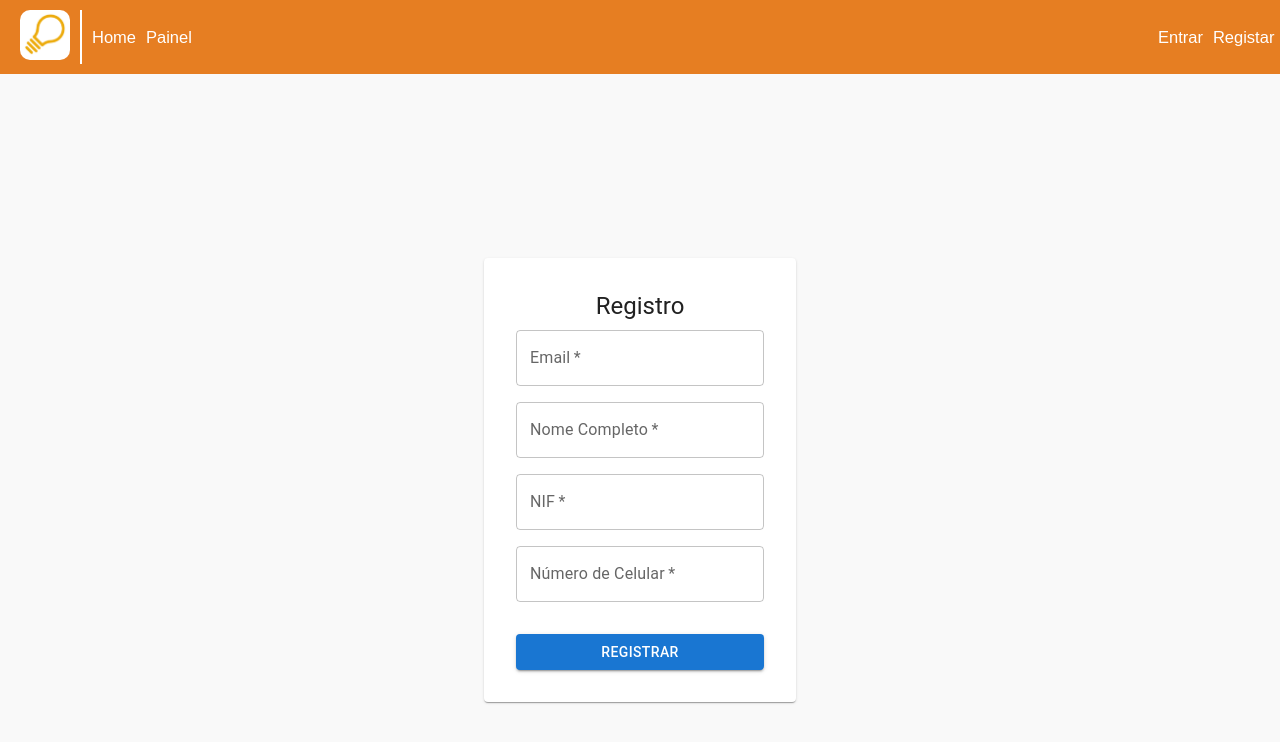
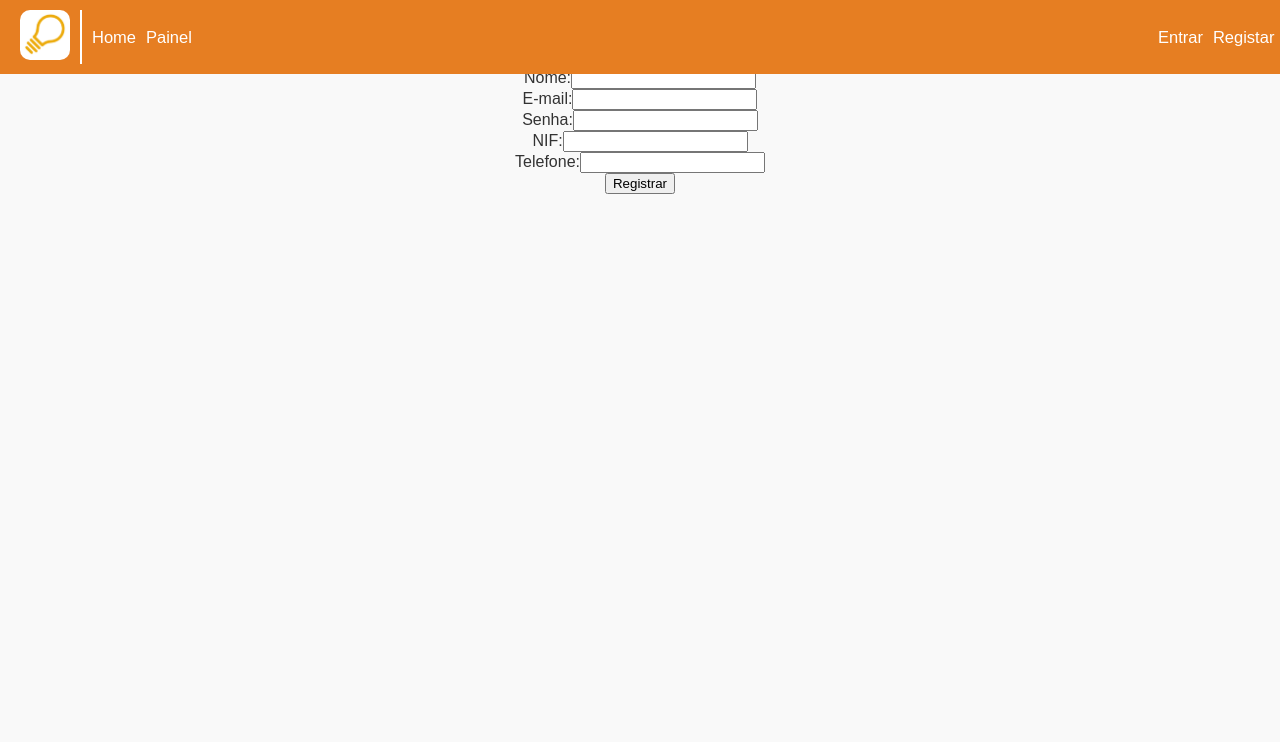
Before and after one commit to Elsonmauricio/CleanEner-frontend_estagio, a React (Create React App) app: page /register in a window 1280 px wide. Shown: the top 742 px of the page. Built offline with nearby package versions, Linux system fonts and the light colour scheme.

Commit message:
era uma vez um pobre

```diff
--- a/package.json
+++ b/package.json
@@ -8,11 +8,14 @@
     "eject": "react-scripts eject"
   },
   "dependencies": {
+    "@auth0/auth0-react": "^2.3.0",
     "@emotion/react": "^11.14.0",
     "@emotion/styled": "^11.14.0",
     "@mui/material": "^6.4.2",
     "axios": "^1.7.9",
     "chart.js": "^4.4.7",
+    "firebase": "^10.14.1",
+    "firebaseui": "^6.1.0",
     "lucide-react": "^0.474.0",
     "react": "^18.3.1",
     "react-chartjs-2": "^5.3.0",
--- a/src/pages/Login.tsx
+++ b/src/pages/Login.tsx
@@ -1,123 +1,78 @@
-import React, { useState, FormEvent } from 'react';
-import { useNavigate } from 'react-router-dom';
-import { Container, Paper, TextField, Button, Typography, Alert, CircularProgress } from '@mui/material';
+import React, { useState } from 'react';
 import axios from 'axios';
-import '../styles/Login.css';
-
-// Tipagem para o erro de login
-type ErrorResponse = {
-  msg?: string;
-};
-
-interface User {
-  id: string; // Example property
-  name: string; // Example property
-  email: string; // Example property
-  // Add other properties as needed
-}
-
-interface LoginResponse {
-  token: string;
-  user: User; // Assuming User is already defined in your code
-}
 
 const Login: React.FC = () => {
     const [email, setEmail] = useState<string>('');
     const [password, setPassword] = useState<string>('');
-  const [loading, setLoading] = useState<boolean>(false);
-  const [error, setError] = useState<string>('');
-  const navigate = useNavigate();
+    const [error, setError] = useState<string | null>(null);
+    const [loading, setLoading] = useState<boolean>(false); // Para mostrar um carregamento enquanto tenta logar
 
-  const handleSubmit = async (e: FormEvent) => {
-    e.preventDefault();
+    const handleSubmit = async (event: React.FormEvent) => {
+        event.preventDefault();
         setLoading(true);
-    setError('');
+        setError(null); // Limpa qualquer erro anterior
 
         console.log('Tentando login com:', { email, password });
 
         try {
-      const response = await axios.post<LoginResponse>('http://localhost:5000/api/auth/login', {
+            // Logando os dados antes de enviar a requisição
+            const response = await axios.post('http://localhost:5000/api/auth/login', {
                 email,
                 password
             });
 
-      console.log('Resposta do servidor:', response.data);
+            console.log('Login bem-sucedido:', response.data);
+            // Aqui você pode redirecionar o usuário ou armazenar o token
+            // Exemplo de redirecionamento:
+            // window.location.href = '/dashboard'; // Redireciona para a página do dashboard após login bem-sucedido
 
-      if (response.data.token) {
-        // Salvar token
-        localStorage.setItem('token', response.data.token);
-        localStorage.setItem('user', JSON.stringify(response.data.user));
+        } catch (error: any) {
+            // Captura o erro e loga informações detalhadas
+            if (error.response) {
+                // Captura a resposta do erro e mostra no estado
+                console.error('Erro recebido do servidor:', error.response.data);
+                setError(error.response.data.message || 'Erro desconhecido');
+            } else {
+                setError('Erro de comunicação com o servidor.');
+            }
 
-        // Redirecionar para home em vez de dashboard
-        navigate('/');
-      }
-    } catch (err: any) {
-      const errorResponse: ErrorResponse = err.response?.data;
-      console.error('Erro no login:', errorResponse.msg || err.message);
-      setError(errorResponse.msg || 'Erro ao fazer login. Tente novamente.');
+            // Logando o erro completo
+            console.error('Erro no login:', error.response?.data || error);
         } finally {
-      setLoading(false);
+            setLoading(false); // Finaliza o estado de carregamento
         }
     };
 
     return (
-    <Container
-    maxWidth="sm"
-    sx={{
-      mt: 8,
-      display: 'flex',
-      justifyContent: 'center',
-      alignItems: 'center',
-      minHeight: '100vh'
-    }}
-    >
-      <Paper sx={{ p: 4, mt: 4 }}>
-        <Typography variant="h5" gutterBottom>
-          Login
-        </Typography>
-
-        {error && (
-          <Alert severity="error" sx={{ mb: 2 }}>
-            {error}
-          </Alert>
-        )}
-
+        <div>
+            <h2>Login</h2>
             <form onSubmit={handleSubmit}>
-          <TextField
-            fullWidth
-            label="Email"
+                <div>
+                    <label htmlFor="email">Email:</label>
+                    <input
                         type="email"
+                        id="email"
                         value={email}
-            onChange={(e: React.ChangeEvent<HTMLInputElement>) => setEmail(e.target.value)}
-            margin="normal"
+                        onChange={(e) => setEmail(e.target.value)}
                         required
-            disabled={loading}
                     />
-
-          <TextField
-            fullWidth
-            label="Senha"
+                </div>
+                <div>
+                    <label htmlFor="password">Password:</label>
+                    <input
                         type="password"
+                        id="password"
                         value={password}
-            onChange={(e: React.ChangeEvent<HTMLInputElement>) => setPassword(e.target.value)}
-            margin="normal"
+                        onChange={(e) => setPassword(e.target.value)}
                         required
-            disabled={loading}
                     />
-
-          <Button
-            fullWidth
-            variant="contained"
-            type="submit"
-            sx={{ mt: 2 }}
-            disabled={loading}
-          >
-            {loading ? <CircularProgress size={24} /> : 'Entrar'}
-          </Button>
+                </div>
+                <button type="submit" disabled={loading}>Login</button>
             </form>
-      </Paper>
-    </Container>
+            {loading && <p>Carregando...</p>} {/* Exibe uma mensagem de carregamento */}
+            {error && <p style={{ color: 'red' }}>{error}</p>} {/* Exibe o erro, caso tenha */}
+        </div>
     );
-}
+};
 
 export default Login;
--- a/src/pages/Register.tsx
+++ b/src/pages/Register.tsx
@@ -1,132 +1,95 @@
-import React, { useState, ChangeEvent } from 'react';
-import { useNavigate } from 'react-router-dom';
-import {
-  Container,
-  Paper,
-  TextField,
-  Button,
-  Typography,
-  Box
-} from '@mui/material';
+import React, { useState } from 'react';
 import axios from 'axios';
-import '../styles/Register.css';
 
-// Tipagem para o estado do formulário
-interface FormData {
-  email: string;
-  name: string;
-  nif: string;
-  phone: string;
-}
-
-const Register: React.FC = () => {
-  const [formData, setFormData] = useState<FormData>({
+const Register = () => {
+    const [formData, setFormData] = useState({
+        name: '',
         email: '',
-    name: '',
+        password: '',
         nif: '',
         phone: ''
     });
-  const [loading, setLoading] = useState<boolean>(false);
-  const navigate = useNavigate();
 
-  const handleChange = (e: ChangeEvent<HTMLInputElement>) => {
-    setFormData({
-      ...formData,
-      [e.target.name]: e.target.value
-    });
+    const handleChange = (e: React.ChangeEvent<HTMLInputElement>) => {
+        const { name, value } = e.target;
+        setFormData({ ...formData, [name]: value });
     };
 
-  const handleSubmit = async (e: React.FormEvent<HTMLFormElement>) => {
+    const handleSubmit = async (e: React.FormEvent) => {
         e.preventDefault();
-    setLoading(true);
+
         try {
-      await axios.post('http://localhost:5000/api/auth/register', formData);
-      alert('Código de verificação enviado para seu email!');
-      navigate('/verify', { state: { email: formData.email } });
-    } catch (error: any) {
-      alert(error.response?.data?.msg || 'Erro ao registrar');
-    } finally {
-      setLoading(false);
+            const response = await axios.post('http://localhost:5000/api/register', formData);
+
+            console.log('Usuário registrado com sucesso!', response.data);
+        } catch (error) {
+            console.error('Erro ao registrar usuário:', error);
         }
     };
 
     return (
-    <Container
-      maxWidth="lg"
-      sx={{
-        mt: 8,
-        display: 'flex',
-        justifyContent: 'center',
-        alignItems: 'center',
-        minHeight: '100vh',
-        width: '80%'
-      }}
-    >
-      <Paper sx={{ p: 4, mt: 4 }}>
-        <Typography variant="h5" gutterBottom>
-          Registro
-        </Typography>
+        <div>
+            <h2>Registro de Usuário</h2>
             <form onSubmit={handleSubmit}>
-          <Box sx={{ display: 'flex', flexDirection: 'column', gap: 2 }}>
-            <TextField
-              fullWidth
-              label="Email"
+                <div>
+                    <label htmlFor="name">Nome:</label>
+                    <input
+                        type="text"
+                        id="name"
+                        name="name"
+                        value={formData.name}
+                        onChange={handleChange}
+                        required
+                    />
+                </div>
+                <div>
+                    <label htmlFor="email">E-mail:</label>
+                    <input
                         type="email"
+                        id="email"
                         name="email"
                         value={formData.email}
                         onChange={handleChange}
                         required
                     />
-
-            <TextField
-              fullWidth
-              label="Nome Completo"
-              name="name"
-              value={formData.name}
+                </div>
+                <div>
+                    <label htmlFor="password">Senha:</label>
+                    <input
+                        type="password"
+                        id="password"
+                        name="password"
+                        value={formData.password}
                         onChange={handleChange}
                         required
                     />
-
-            <TextField
-              fullWidth
-              label="NIF"
+                </div>
+                <div>
+                    <label htmlFor="nif">NIF:</label>
+                    <input
+                        type="text"
+                        id="nif"
                         name="nif"
                         value={formData.nif}
                         onChange={handleChange}
                         required
-              inputProps={{
-                pattern: "[0-9]*",
-                title: "Apenas números são permitidos"
-              }}
                     />
-
-            <TextField
-              fullWidth
-              label="Número de Celular"
+                </div>
+                <div>
+                    <label htmlFor="phone">Telefone:</label>
+                    <input
+                        type="text"
+                        id="phone"
                         name="phone"
                         value={formData.phone}
                         onChange={handleChange}
                         required
-              inputProps={{
-                pattern: "[0-9]*",
-                title: "Apenas números são permitidos"
-              }}
                     />
-
-            <Button
-              fullWidth
-              variant="contained"
-              type="submit"
-              disabled={loading}
-              sx={{ mt: 2 }}
-            >
-              {loading ? 'Enviando...' : 'Registrar'}
-            </Button>
-          </Box>
+                </div>
+                <button type="submit">Registrar</button>
             </form>
-      </Paper>
-    </Container>
+        </div>
     );
-}
+};
 
 export default Register;
--- a/src/pages/Verify.tsx
+++ b/src/pages/Verify.tsx
@@ -14,7 +14,6 @@ interface LocationState {
   email: string;
 }
 
-
 function Verify() {
   const [code, setCode] = useState<string>('');  // Tipando o estado `code` como string
   const [loading, setLoading] = useState<boolean>(false);  // Tipando o estado `loading` como boolean
@@ -28,13 +27,13 @@ function Verify() {
     e.preventDefault();
     setLoading(true);
     try {
-      await axios.post('http://localhost:5000/api/auth/verify', {
+      const response = await axios.post('http://localhost:5000/api/auth/verify', {
         email,
-        code
+        confirmationCode: code  // Certifique-se de enviar o código correto
       });
       navigate('/login');
-    } catch (error: any) {  // Tipando o erro com `any`, pois o tipo pode variar dependendo do erro
-      alert(error.response?.data?.msg || 'Erro ao verificar código');
+    } catch (error: any) {
+        alert(error.response?.data?.message || 'Erro ao verificar código');  // Use .message para garantir que a resposta de erro seja tratada corretamente
     }
     setLoading(false);
   };
```
Also changed, not shown: src/services/authClient.ts (added, +89 -0 lines), 1 other file (tests, documents, lock files or other folders). Lines whose indentation alone changed are shown as unchanged.
